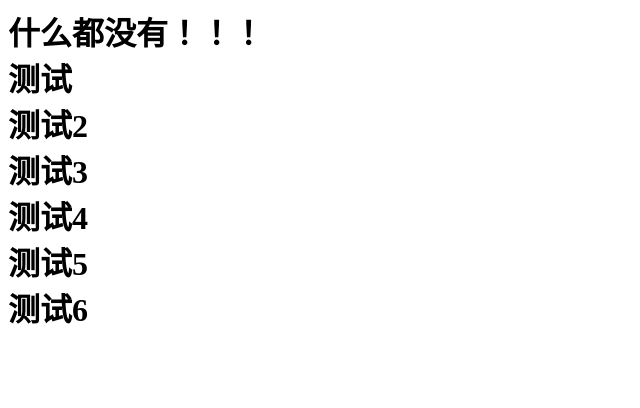
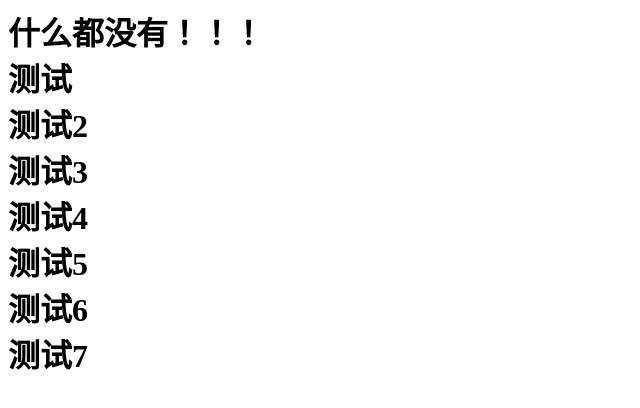
Before and after one commit to passPath/xjk.github.io, a plain HTML site: page index.html in a window 1280 px wide. Shown: the whole page, without its empty margins (0-640 px from the left). Drawn offline with Linux system fonts and the light colour scheme.

Commit message:
Update index.html

```diff
--- a/index.html
+++ b/index.html
@@ -18,5 +18,6 @@
     <h1>测试4</h1>
     <h1>测试5</h1>
     <h1>测试6</h1>
+    <h1>测试7</h1>
 </body>
 </html>
```
